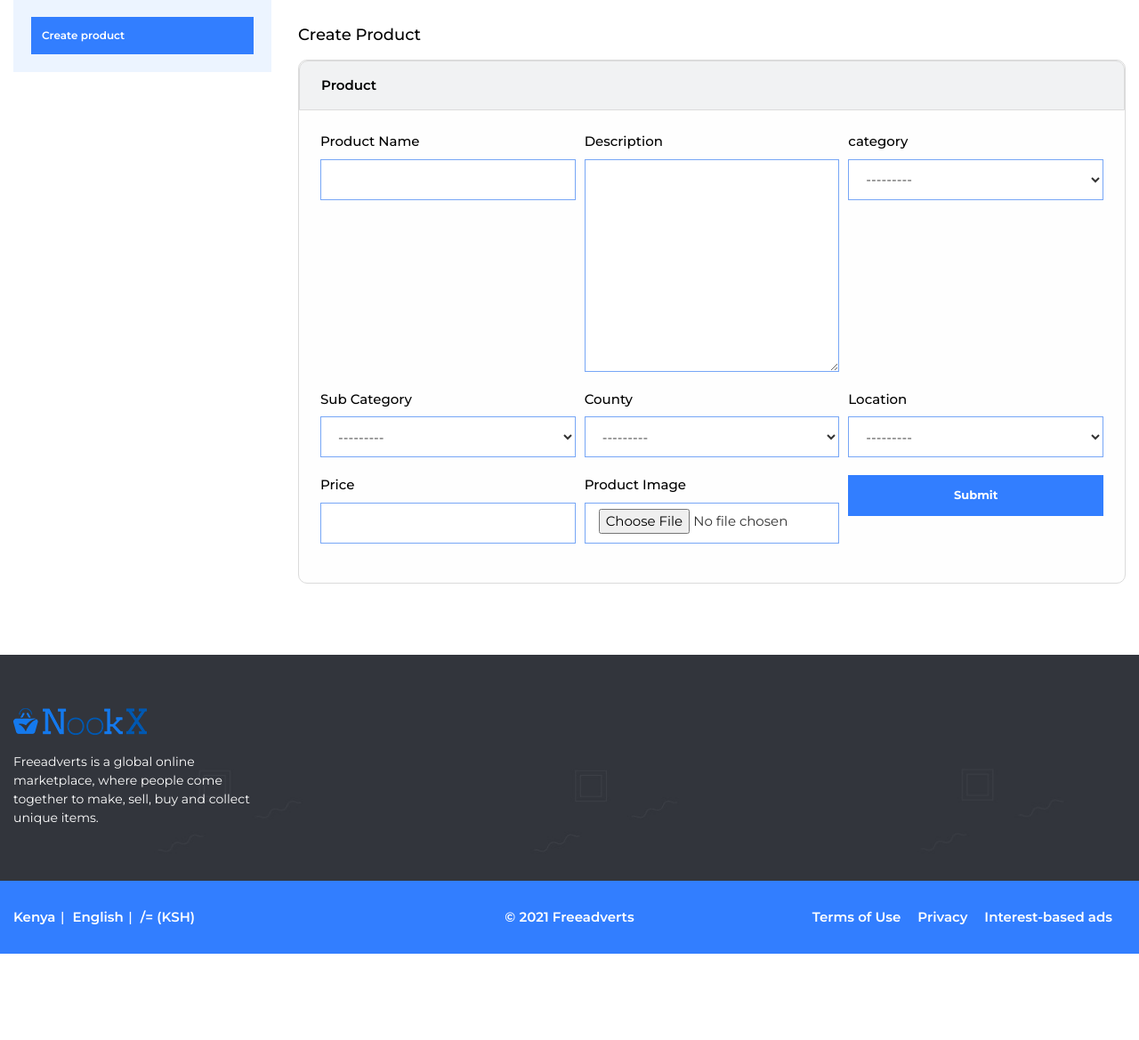
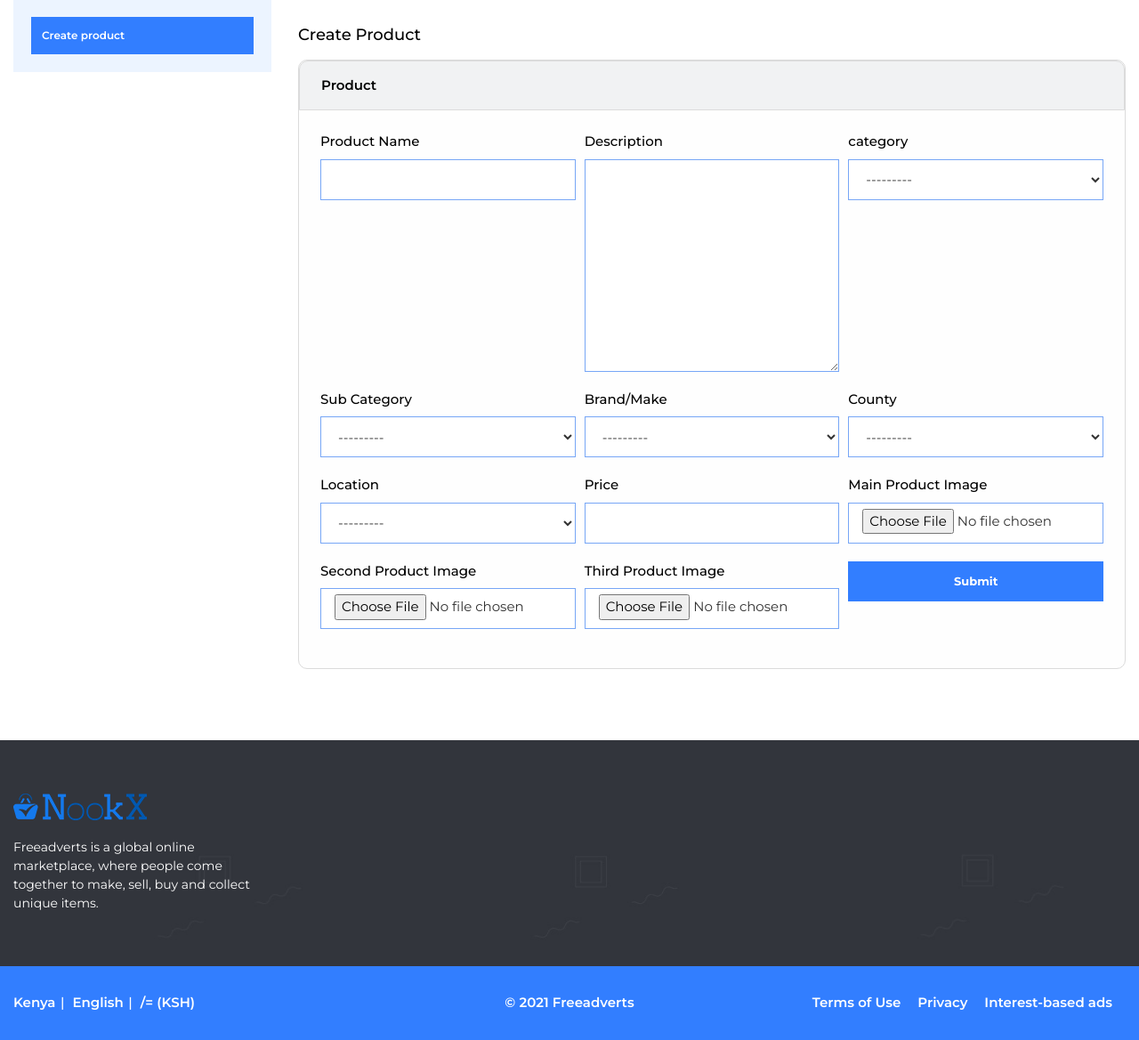
Before and after one commit to danalvin/freeadd, a Django app: page /new-product/ in a window 1280 px wide. Shown: the part 131-1300 px from the top of the page at 89% size. Before the commit the page ends 1203 px from the top, so only its background shows below. Run offline with Django 3.2, Linux system fonts and the light colour scheme; a user stored in the database is signed in; data that the repository does not hold is empty; parts of the project's set-up code (start-up, migrations or seed data) failed here and were passed over; some libraries are stand-ins or nearby versions.

Commit message:
1 ocntober

```diff
--- a/product/admin.py
+++ b/product/admin.py
@@ -28,6 +28,8 @@ admin.site.register(image)
 admin.site.register(BoostedItem)
 
 admin.site.register(BoostedType)
+admin.site.register(Brand)
+
 
 from django.contrib.admin.models import LogEntry, DELETION
 from django.utils.html import escape
--- a/product/forms.py
+++ b/product/forms.py
@@ -11,7 +11,7 @@ class Productform(forms.ModelForm):
     image = forms.ImageField()
     class Meta:
         model = product
-        fields = ["title", "Description", "category", "Subcategory", "county", "location","price", "image"]
+        fields = ["title", "Description", "category", "Subcategory", "Brand", "county", "location","price", "image", "image2", "image3"]
 
 
 class Boostedform(forms.ModelForm):
--- a/product/models.py
+++ b/product/models.py
@@ -129,6 +129,7 @@ class product(models.Model):
     Description = models.TextField(blank=True, null=True)
     category = models.ForeignKey("Category", verbose_name="Category", on_delete=models.CASCADE)
     Subcategory=models.ForeignKey("Subcategory", on_delete=models.CASCADE)
+    Brand=models.ForeignKey("Brand", on_delete=models.CASCADE)
     county = models.ForeignKey("County", verbose_name="County", on_delete=models.CASCADE)
     location=models.ForeignKey('area', on_delete=models.CASCADE)
     slug = models.SlugField(unique=True, max_length=100, null=True)
@@ -137,6 +138,8 @@ class product(models.Model):
     views= models.IntegerField(default=0)
     timestamp = models.DateTimeField(auto_now_add=True)
     image = models.ImageField(upload_to='images/', verbose_name="image",)
+    image2 = models.ImageField(upload_to='images/', verbose_name="image2",null=True)
+    image3 = models.ImageField(upload_to='images/', verbose_name="image3",null=True)
 
     class Meta:
         verbose_name = "product"
--- a/templates/boosteditems.html
+++ b/templates/boosteditems.html
@@ -13,7 +13,7 @@
                     {% for product in products %}
                         <div class="prod-widget">
                            <div class="prod-img">
-                              <a href="{% url 'products:listing' product.product.slug %}"><img src="{{ product.product.image.url }}" class="img-fluid prod-img-tag" alt="Arrivals" /></a>
+                              <a href="{% url 'products:listing' product.product.slug %}"><img src="{{ product.product.image.url }}" class="prod-img-tag" style="width: 300px;height: 200px;" alt="Arrivals" /></a>
                               <label class="product-label label-green">{{ product.type }}</label>
                            </div>
                            <div class="prod-content">
--- a/templates/product/my-products.html
+++ b/templates/product/my-products.html
@@ -47,7 +47,7 @@
                   <div class="products-card flex-fill">
                     <div class="products-img">
                       <a href="{% url 'products:listing' product.slug %}">
-                        <img src="{{ product.image.url }}" alt="" class="img-fluid">
+                        <img src="{{ product.image.url }}" alt="" style="width: 300px;height: 200px;">
                       </a>
                     </div>
                     <div class="products-body">
--- a/templates/product/product_create.html
+++ b/templates/product/product_create.html
@@ -65,6 +65,13 @@
                                                 {{ form.Subcategory|add_class:"form-control" }}
                                             </div>
                                         </div>
+
+                                        <div class="col-lg-4 col-md-6">
+                                            <div class="form-group">
+                                                <label>Brand/Make</label>
+                                                {{ form.Brand|add_class:"form-control" }}
+                                            </div>
+                                        </div>
                                         <div class="col-lg-4 col-md-6">
                                             <div class="form-group">
                                                 <label>County</label>
@@ -86,8 +93,20 @@
 
                                         <div class="col-lg-4 col-md-6">
                                             <div class="form-group">
-                                                <label> Product Image</label>
+                                                <label>Main Product Image</label>
                                                 {{ form.image|add_class:"form-control" }}
+                                             </div>
+                                        </div>
+                                        <div class="col-lg-4 col-md-6">
+                                            <div class="form-group">
+                                                <label> Second Product Image</label>
+                                                {{ form.image2|add_class:"form-control" }}
+                                             </div>
+                                        </div>
+                                        <div class="col-lg-4 col-md-6">
+                                            <div class="form-group">
+                                                <label>Third Product Image</label>
+                                                {{ form.image3|add_class:"form-control" }}
                                              </div>
                                         </div>
                                         <div class="col-lg-4 col-md-6">
--- a/templates/product/product_list.html
+++ b/templates/product/product_list.html
@@ -47,7 +47,7 @@
                   <div class="products-card flex-fill">
                     <div class="products-img">
                       <a href="{% url 'products:listing' product.slug %}">
-                        <img src="{{ product.image.url }}" alt="" class="img-fluid">
+                        <img src="{{ product.image.url }}" alt="" style="width: 300px;height: 200px;">
                       </a>
                     </div>
                     <div class="products-body">
--- a/templates/product/products.html
+++ b/templates/product/products.html
@@ -47,7 +47,7 @@
                   <div class="products-card flex-fill">
                     <div class="products-img">
                       <a href="{% url 'products:listing' product.slug %}">
-                        <img src="{{ product.image.url }}" alt="" class="img-fluid">
+                        <img src="{{ product.image.url }}" alt="" style="width: 300px;height: 200px;">
                       </a>
                     </div>
                     <div class="products-body">
```
